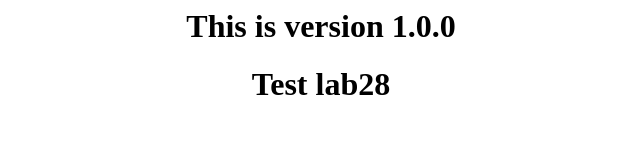
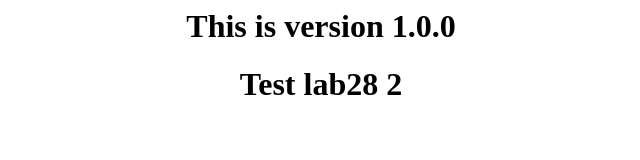
Before and after one commit to trimmerruwedu/lab27, a plain HTML site: page index.html in a window 1280 px wide. Shown: the whole page, without its empty margins (319-959 px from the left). Drawn offline with Linux system fonts and the light colour scheme.

Commit message:
third commit

```diff
--- a/index.html
+++ b/index.html
@@ -1,2 +1,2 @@
 <center><h1>This is version 1.0.0</center>
-<center><h1>Test lab28</center>
+<center><h1>Test lab28 2</center>
```
